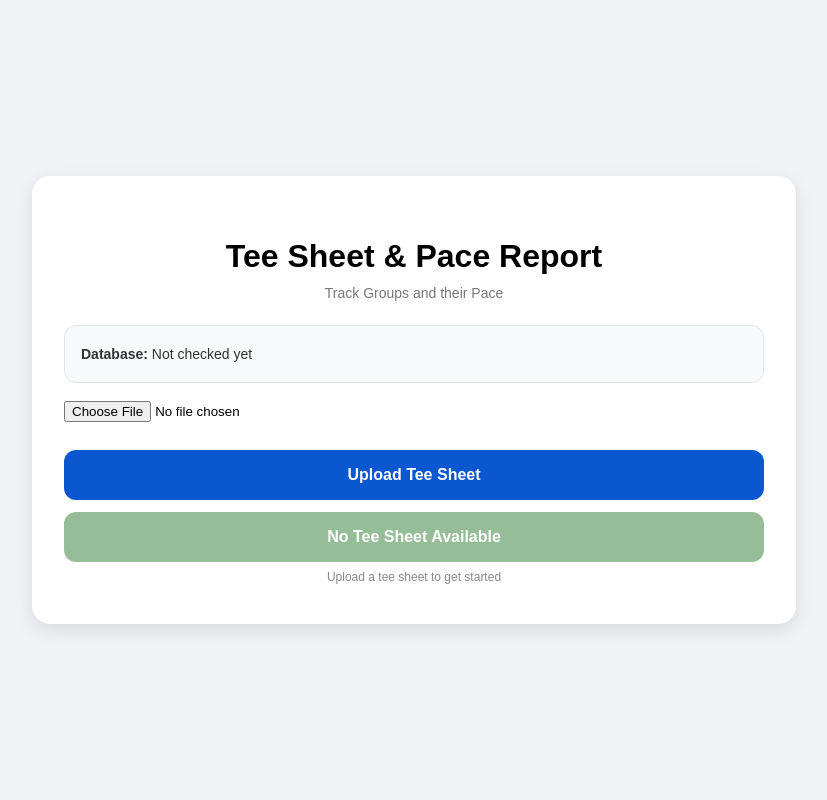
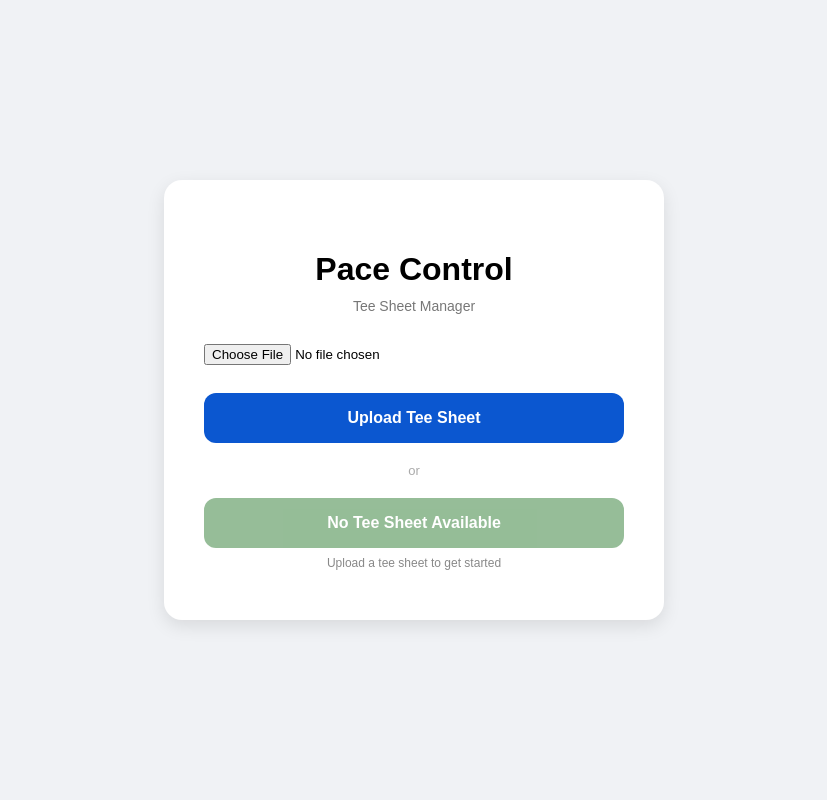
Before and after one commit to nicholasdemarcoo-ui/pacecontrol, a Flask app: template templates/index.html in a window 1280 px wide. Shown: the whole page, without its empty margins (226-1053 px from the left). Run offline with Flask 3, Linux system fonts and the light colour scheme; the template is opened without the code that fills it, so the values that code supplies are empty.

Commit message:
update19

```diff
--- a/app.py
+++ b/app.py
@@ -431,18 +431,13 @@ def extract_pdf_text(path):
 
 @app.route("/")
 def home():
-    try:
-        data = load_data()
+    data = load_data()
+    has_sheet = bool(data["sheet_id"]) and len(data["rows"]) > 0
 
-        print("DEBUG HOME DATA:", data)  # <-- shows in Render logs
-
-        return render_template(
-            "index.html",
-            has_sheet=len(data["rows"]) > 0
-        )
-
-    except Exception as e:
-        return f"Home error: {e}"
+    return render_template(
+        "index.html",
+        has_sheet=has_sheet
+    )
 
 
 @app.route("/upload", methods=["POST"])
--- a/templates/index.html
+++ b/templates/index.html
@@ -3,7 +3,7 @@
 <head>
     <meta charset="UTF-8">
     <meta name="viewport" content="width=device-width, initial-scale=1.0">
-    <title>Course Report</title>
+    <title>Pace Control</title>
 
     <style>
         body {
@@ -13,19 +13,16 @@
             display: flex;
             align-items: center;
             justify-content: center;
-            min-height: 100vh;
-            padding: 24px;
-            box-sizing: border-box;
+            height: 100vh;
         }
 
         .container {
             background: white;
-            padding: 40px 32px;
+            padding: 50px 40px;
             border-radius: 18px;
             box-shadow: 0 6px 18px rgba(0,0,0,0.1);
             text-align: center;
-            width: 100%;
-            max-width: 700px;
+            width: 420px;
         }
 
         h1 {
@@ -36,23 +33,7 @@
         .subtitle {
             font-size: 14px;
             color: #777;
-            margin-bottom: 24px;
-        }
-
-        .status-box {
-            text-align: left;
-            background: #f8f9fb;
-            border: 1px solid #e2e6ea;
-            border-radius: 12px;
-            padding: 14px 16px;
-            margin-bottom: 18px;
-            font-size: 14px;
-            color: #333;
-        }
-
-        .status-line {
-            margin: 6px 0;
-            word-break: break-word;
+            margin-bottom: 30px;
         }
 
         input[type="file"] {
@@ -103,28 +84,6 @@
             font-size: 12px;
             color: #888;
         }
-
-        .text-output {
-            margin-top: 24px;
-            text-align: left;
-            background: #fafafa;
-            border: 1px solid #ddd;
-            border-radius: 12px;
-            padding: 16px;
-            max-height: 300px;
-            overflow-y: auto;
-            white-space: pre-wrap;
-            word-break: break-word;
-            font-size: 13px;
-            line-height: 1.5;
-        }
-
-        .section-title {
-            margin-top: 24px;
-            margin-bottom: 10px;
-            text-align: left;
-            font-size: 18px;
-        }
     </style>
 </head>
 
@@ -132,33 +91,27 @@
 
     <div class="container">
 
-        <h1>Tee Sheet & Pace Report</h1>
-        <div class="subtitle">Track Groups and their Pace</div>
+        <h1>Pace Control</h1>
+        <div class="subtitle">Tee Sheet Manager</div>
 
-        <div class="status-box">
-            <div class="status-line"><strong>Database:</strong> {{ db_status or "Not checked yet" }}</div>
-
-            {% if upload_status %}
-                <div class="status-line"><strong>Upload:</strong> {{ upload_status }}</div>
-            {% endif %}
-
-            {% if uploaded_filename %}
-                <div class="status-line"><strong>File:</strong> {{ uploaded_filename }}</div>
-            {% endif %}
-        </div>
-
+        <!-- Upload -->
         <form action="/upload" method="POST" enctype="multipart/form-data">
-            <input type="file" name="tee_sheet_pdf" accept=".pdf" required>
+            <input type="file" name="tee_sheet_pdf" required>
 
             <button class="btn btn-upload" type="submit">
                 Upload Tee Sheet
             </button>
         </form>
 
-        {% if extracted_text %}
-            <button class="btn btn-open btn-disabled" disabled>
-                Tee Sheet Loaded Below
-            </button>
+        <div class="divider">or</div>
+
+        <!-- Open Tee Sheet -->
+        {% if has_sheet == True %}
+            <a href="/tee-sheet" style="text-decoration: none;">
+                <button class="btn btn-open" type="button">
+                    Open Tee Sheet
+                </button>
+            </a>
         {% else %}
             <button class="btn btn-open btn-disabled" disabled>
                 No Tee Sheet Available
@@ -168,12 +121,26 @@
             </div>
         {% endif %}
 
-        {% if extracted_text %}
-            <h2 class="section-title">Extracted Text</h2>
-            <div class="text-output">{{ extracted_text }}</div>
+        <!-- Clear Tee Sheet -->
+        {% if has_sheet == True %}
+        <form action="/clear-tee-sheet" method="POST">
+            <button
+                class="btn btn-clear"
+                onclick="return confirm('Are you sure you want to clear the tee sheet?')"
+            >
+                Clear Tee Sheet
+            </button>
+        </form>
         {% endif %}
 
     </div>
 
+    <!-- Auto Refresh (for cross-device sync) -->
+    <script>
+        setTimeout(() => {
+            window.location.reload();
+        }, 15000);
+    </script>
+
 </body>
 </html>
```
